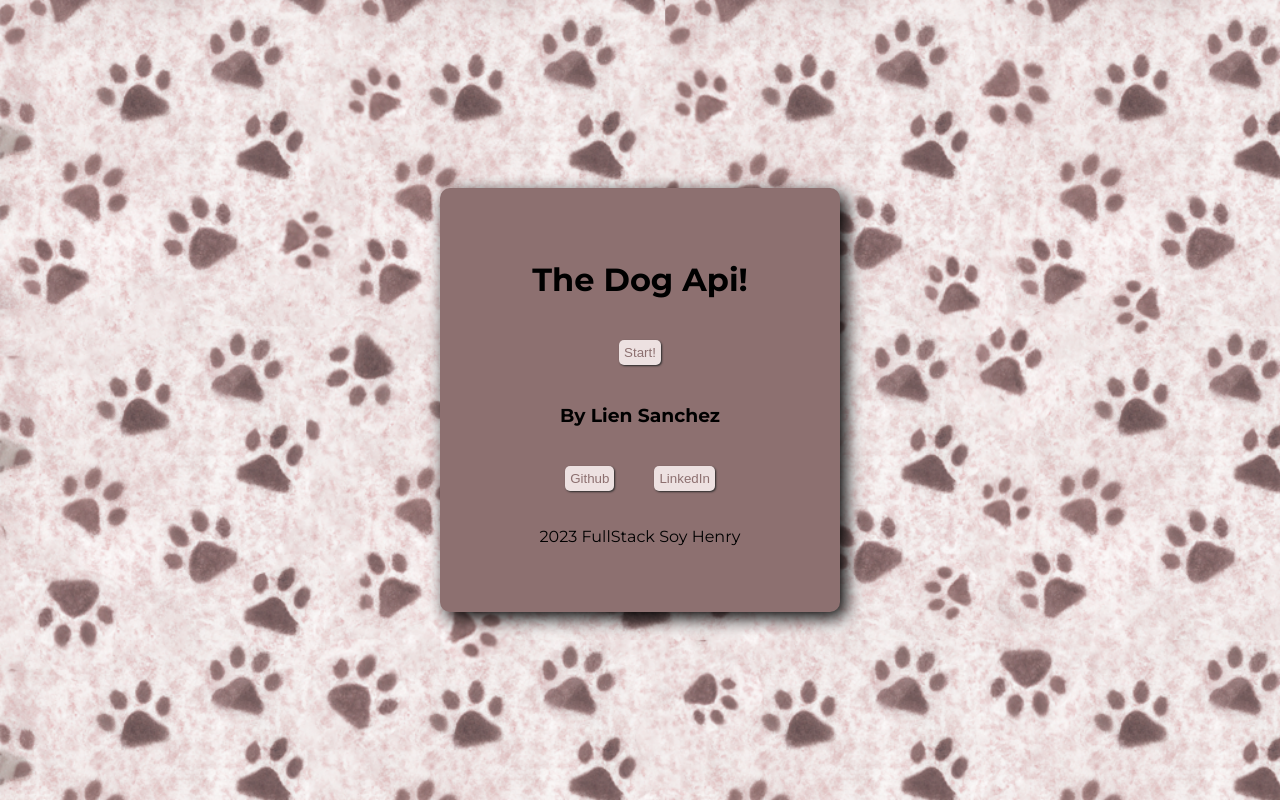
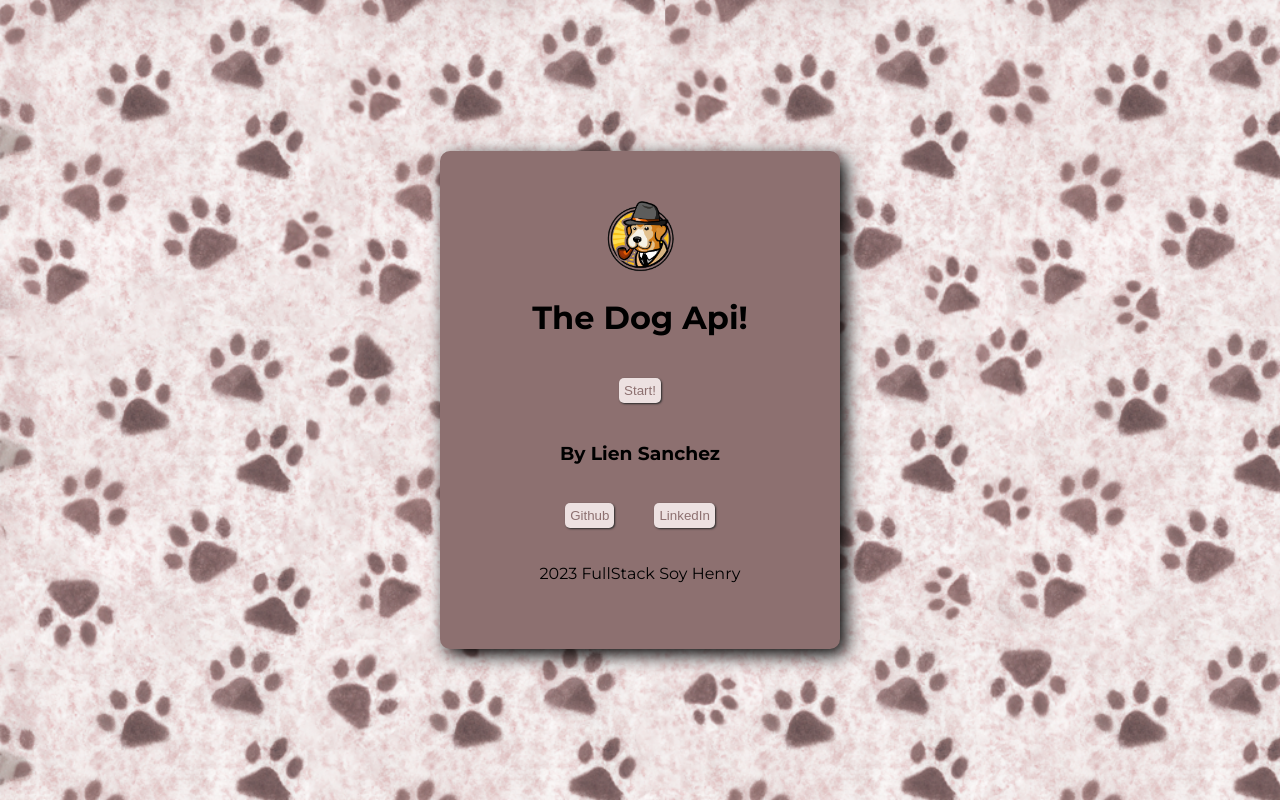
Before and after one commit to liensanchez/PI-Dogs-main, a React (Create React App) app in the folder client/: page / in a window 1280 px wide. Built offline with nearby package versions, Linux system fonts and the light colour scheme; no server answers.

Commit message:
modularizacion e imagenes

```diff
--- a/client/src/App.js
+++ b/client/src/App.js
@@ -9,7 +9,7 @@ import {useDispatch, useSelector} from 'react-redux'
 import {useEffect} from 'react'
 import { allDogs, copyOfDogs } from './redux/action/action';
 import Form from './components/Form';
-import DetailCard from './components/Views/DetailCard';
+import Detail from './components/Views/Detail';
 
 
 
@@ -36,7 +36,7 @@ function App() {
       <Routes>
         <Route path='/' element={<Index/>}/>
         <Route path='/home' element={<Home />}/>
-        <Route path='/dogs/:id' element={<DetailCard/>}/>
+        <Route path='/dogs/:id' element={<Detail/>}/>
         <Route path='/dogs' element={<SearchResults/>}/>
         <Route path='/dogs/createdog' element={<Form/>}/>
         <Route path='/*' element={<Error to="/error" replace/>}/>
--- a/client/src/components/Views/DetailCard.jsx
+++ b/client/src/components/DetailCard.jsx
@@ -95,7 +95,7 @@ function DetailCard(showDog) {
         <RightContainer>
           <h1>Breed:</h1>
           <h1>{dog.name}</h1>
-          <Image src={dog.image} alt="" />
+          <Image src={dog.img} alt="" />
         </RightContainer>
 
       </DataContainer>
--- a/client/src/components/Detail.jsx
+++ b/client/src/components/Views/Detail.jsx
@@ -3,7 +3,7 @@ import axios from 'axios'
 import { useState, useEffect } from 'react'
 import { useParams } from 'react-router-dom';
 import styled from 'styled-components'
-import DetailCard from './Views/DetailCard';
+import DetailCard from '../DetailCard';
 
 
 
@@ -43,7 +43,6 @@ function Detail() {
   return (
     <DivContainer>
       {showDog}
-{/*       <DetailCard showDog={showDog}></DetailCard> */}
     </DivContainer>
   )
 }
--- a/client/src/components/Views/Error.jsx
+++ b/client/src/components/Views/Error.jsx
@@ -1,5 +1,5 @@
 import React from 'react'
-/* import ImgError from '.../img/404.png' */
+import ImgError from '../../img/404.png'
 import styled from 'styled-components'
 import { Link } from 'react-router-dom'
 
@@ -50,7 +50,7 @@ function Error({props}) {
       <DivInfo>
         <h2>Error: </h2>
         <h3>{props && props.length ? props : errorRuta}</h3>
-{/*         <Img src={ImgError} alt="" /> */}
+        <Img src={ImgError} alt="" />
         <Link to='/home'>
           <Button>Home</Button>
         </Link>
--- a/client/src/components/Views/Index.jsx
+++ b/client/src/components/Views/Index.jsx
@@ -1,7 +1,7 @@
 import React from 'react'
 import { Link } from 'react-router-dom'
 import styled from 'styled-components'
-/* import logo from '...../img/logo.png' */
+import logo from '../../img/logo.png'
 
 
 const DivContainer = styled.div`
@@ -53,19 +53,19 @@ function Index() {
   return (
     <DivContainer>
       <DivInter>
-{/*         <Image src={logo} alt="" /> */}
+        <Image src={logo} alt="" />
         <h1>The Dog Api!</h1>
         <Link to='/home'>
           <Button>Start!</Button>
         </Link>
         <h3>By Lien Sanchez</h3>
         <ButtonContainer>
-{/*           <Link to={pathname: "https://github.com/liensanchez" } target="_blank" > */}
-            <Button> Github</Button>
-{/*           </Link> */}
-{/*           <Link to={{ pathname: "https://www.linkedin.com/in/liensanchez/" }} target="_blank"> */}
-            <Button>LinkedIn</Button>
-{/*           </Link> */}
+            <a href="https://github.com/liensanchez" target="blank">
+              <Button> Github</Button>
+            </a>
+            <a href="https://www.linkedin.com/in/liensanchez/" target="blank">
+              <Button>LinkedIn</Button>
+            </a>
         </ButtonContainer>
         <p>2023 FullStack Soy Henry</p>
       </DivInter>
```
Also changed, not shown: 1 other file (tests, documents, lock files or other folders).
